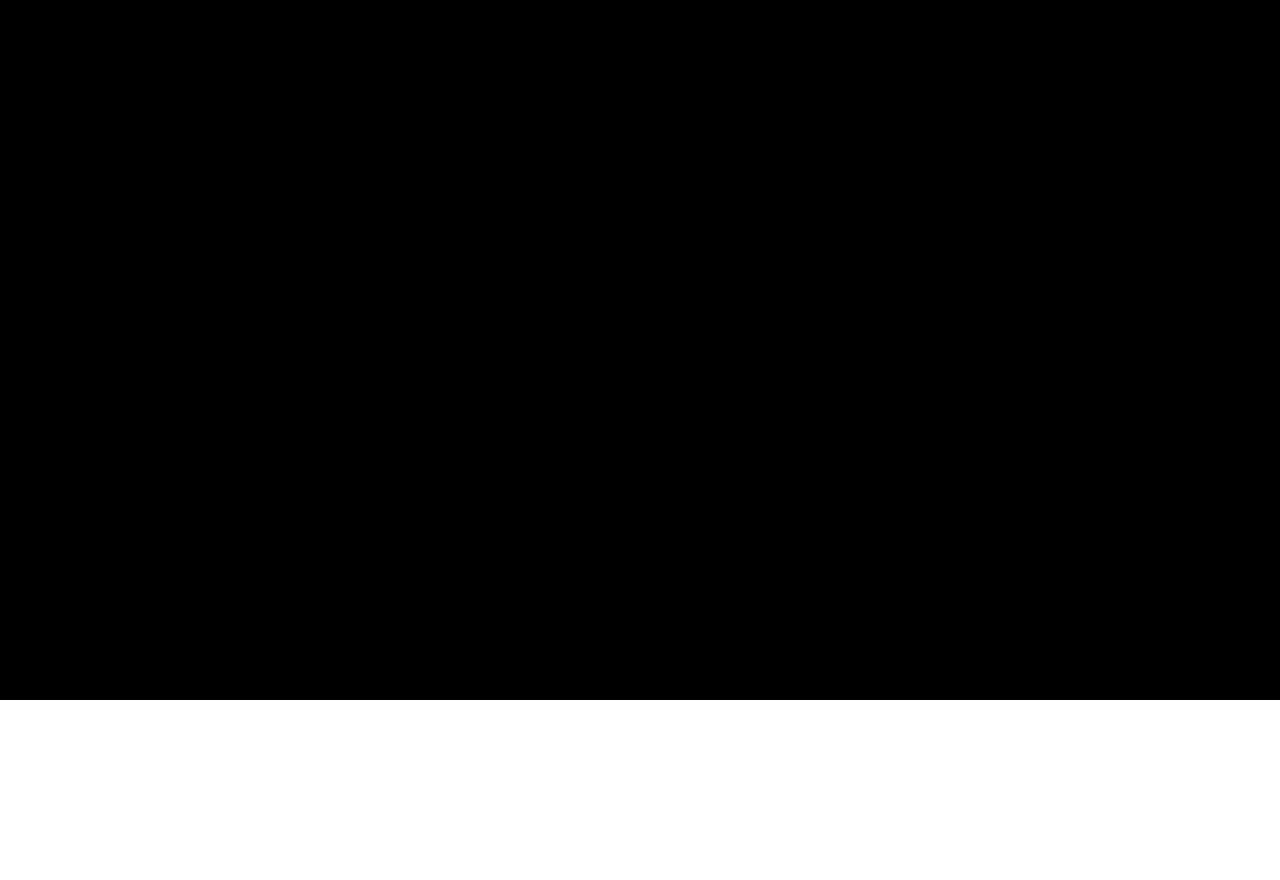
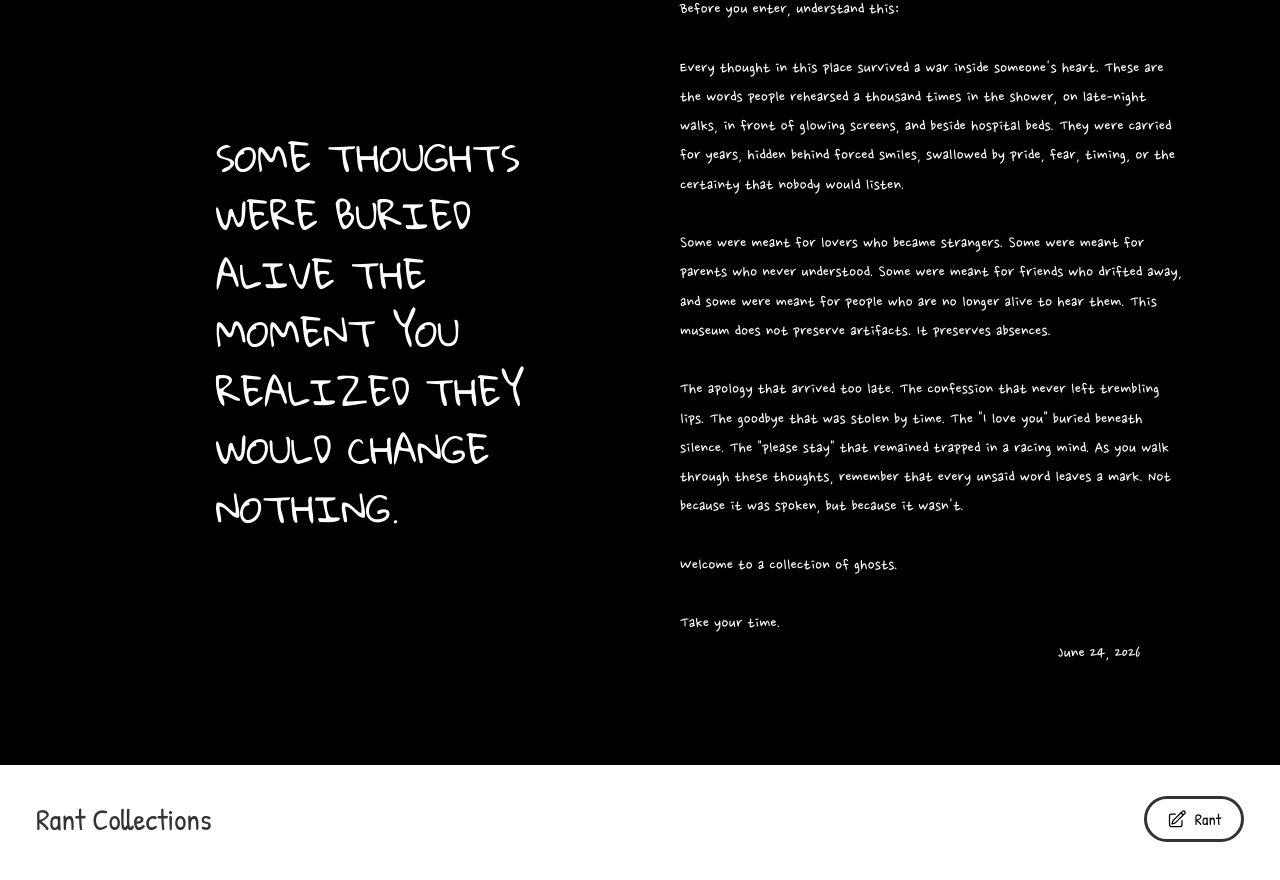
Before and after one commit to joshdev09/museum-of-the-unsaid-thoughts, a React (Vite) app: page / in a window 1280 px wide. Shown: the part 900-1780 px from the top of the page. Before the commit the page ends 1600 px from the top, so only its background shows below. Built offline with nearby package versions, Linux system fonts and the light colour scheme.

Commit message:
fix: main screen

```diff
--- a/src/components/MainScreen.tsx
+++ b/src/components/MainScreen.tsx
@@ -26,7 +26,7 @@ function MainScreen() {
       <div className="flex justify-center mt-8 md:mt-8 md:block md:absolute md:top-0 md:right-0 md:m-8">
         <button
           onClick={() => navigate("/write")}
-          className="p-3 w-40 border-[#333333] transition-colors duration-300 ease-in-out hover:bg-[#333333] hover:text-white border-3 rounded-full patrick-hand-regular flex justify-center items-center gap-2 cursor-pointer"
+          className="p-3 w-40 border-[#333333] transition-colors duration-300 ease-in-out hover:bg-[#333333] hover:text-white border-2 md:border-3 rounded-full patrick-hand-regular flex justify-center items-center gap-2 cursor-pointer"
         >
           <svg xmlns="http://www.w3.org/2000/svg" fill="none" viewBox="0 0 24 24" strokeWidth="1.5" stroke="currentColor" className="size-5">
             <path strokeLinecap="round" strokeLinejoin="round" d="m16.862 4.487 1.687-1.688a1.875 1.875 0 1 1 2.652 2.652L10.582 16.07a4.5 4.5 0 0 1-1.897 1.13L6 18l.8-2.685a4.5 4.5 0 0 1 1.13-1.897l8.932-8.931Zm0 0L19.5 7.125M18 14v4.75A2.25 2.25 0 0 1 15.75 21H5.25A2.25 2.25 0 0 1 3 18.75V8.25A2.25 2.25 0 0 1 5.25 6H10" />
@@ -66,8 +66,48 @@ function MainScreen() {
       )}
     </div>
 
-    <div className="bg-black min-h-screen">
+    <div className="bg-black min-h-screen flex flex-col lg:flex-row justify-center items-center gap-10 lg:gap-20 p-8 md:p-16 lg:p-24">
 
+      {/* Left Column - Heading */}
+      <div className="w-full lg:w-1/2 flex justify-center lg:justify-end">
+        <h1 className="gloria-hallelujah-regular text-white text-3xl md:text-4xl max-w-sm uppercase leading-relaxed text-center lg:text-left">
+          Some thoughts were buried alive the moment you realized they would change nothing.
+        </h1>
+      </div>
+
+      {/* Right Column - Paragraph */}
+      <div className="w-full lg:w-1/2 flex justify-center lg:justify-start">
+        <p className="nanum-pen-script-regular text-white text-base md:text-lg max-w-lg text-center lg:text-left leading-relaxed">
+          Before you enter, understand this:<br /><br />
+
+          Every thought in this place survived a war inside someone's heart. These are the words people rehearsed a thousand times in the shower, on late-night walks, in front of glowing screens, and beside hospital beds. They were carried for years, hidden behind forced smiles, swallowed by pride, fear, timing, or the certainty that nobody would listen.<br /><br />
+
+          Some were meant for lovers who became strangers. Some were meant for parents who never understood. Some were meant for friends who drifted away, and some were meant for people who are no longer alive to hear them. This museum does not preserve artifacts. It preserves absences.<br /><br />
+
+          The apology that arrived too late. The confession that never left trembling lips. The goodbye that was stolen by time. The "I love you" buried beneath silence. The "please stay" that remained trapped in a racing mind. As you walk through these thoughts, remember that every unsaid word leaves a mark. Not because it was spoken, but because it wasn't.<br /><br />
+
+          Welcome to a collection of ghosts.<br /><br />
+
+          Take your time.<br />
+          &emsp;&emsp;&emsp;&emsp;&emsp;&emsp;&emsp;&emsp;&emsp;&emsp;&emsp;&emsp;&emsp;&emsp;&emsp;&emsp;&emsp;&emsp;&emsp;&emsp;&emsp;June 24, 2026
+        </p>
+      </div>
+    </div>
+
+    {/*Rant collection*/}
+    <div className="min-h-screen relative m-5">
+      <div className="flex flex-row items-center">
+        <h1 className="text-[#333333] patrick-hand-regular text-2xl md:text-3xl p-4">Rant Collections</h1>
+          <button
+            onClick={() => navigate("/write")}
+            className="p-2 w-25 absolute m-4 right-0 border-[#333333] transition-colors duration-300 ease-in-out hover:bg-[#333333] hover:text-white border-2 md:border-3 rounded-full patrick-hand-regular flex justify-center items-center gap-2 cursor-pointer"
+          >
+          <svg xmlns="http://www.w3.org/2000/svg" fill="none" viewBox="0 0 24 24" strokeWidth="1.5" stroke="currentColor" className="size-5">
+            <path strokeLinecap="round" strokeLinejoin="round" d="m16.862 4.487 1.687-1.688a1.875 1.875 0 1 1 2.652 2.652L10.582 16.07a4.5 4.5 0 0 1-1.897 1.13L6 18l.8-2.685a4.5 4.5 0 0 1 1.13-1.897l8.932-8.931Zm0 0L19.5 7.125M18 14v4.75A2.25 2.25 0 0 1 15.75 21H5.25A2.25 2.25 0 0 1 3 18.75V8.25A2.25 2.25 0 0 1 5.25 6H10" />
+          </svg>
+          Rant
+        </button>
+      </div>
     </div>
     </>
   );
```
